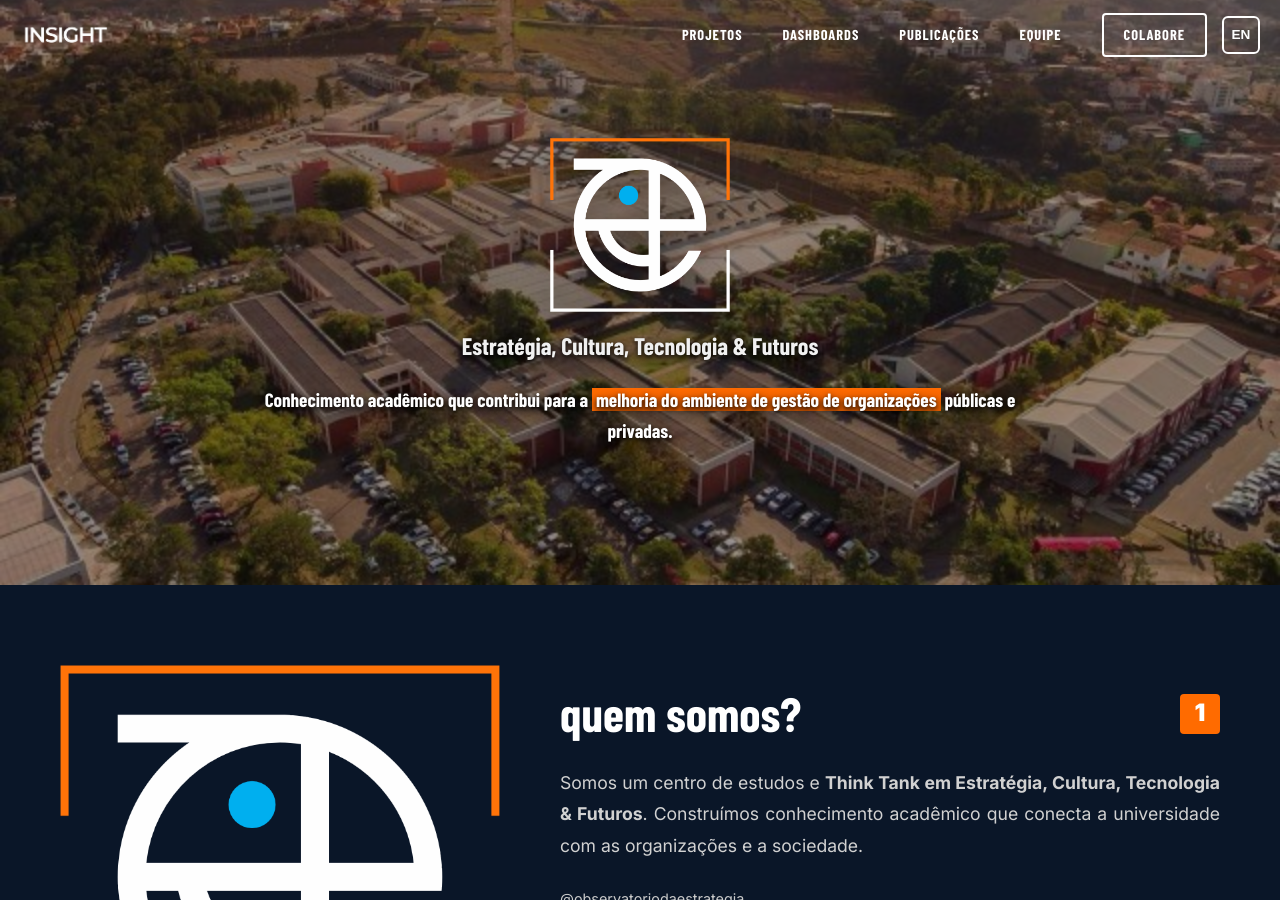
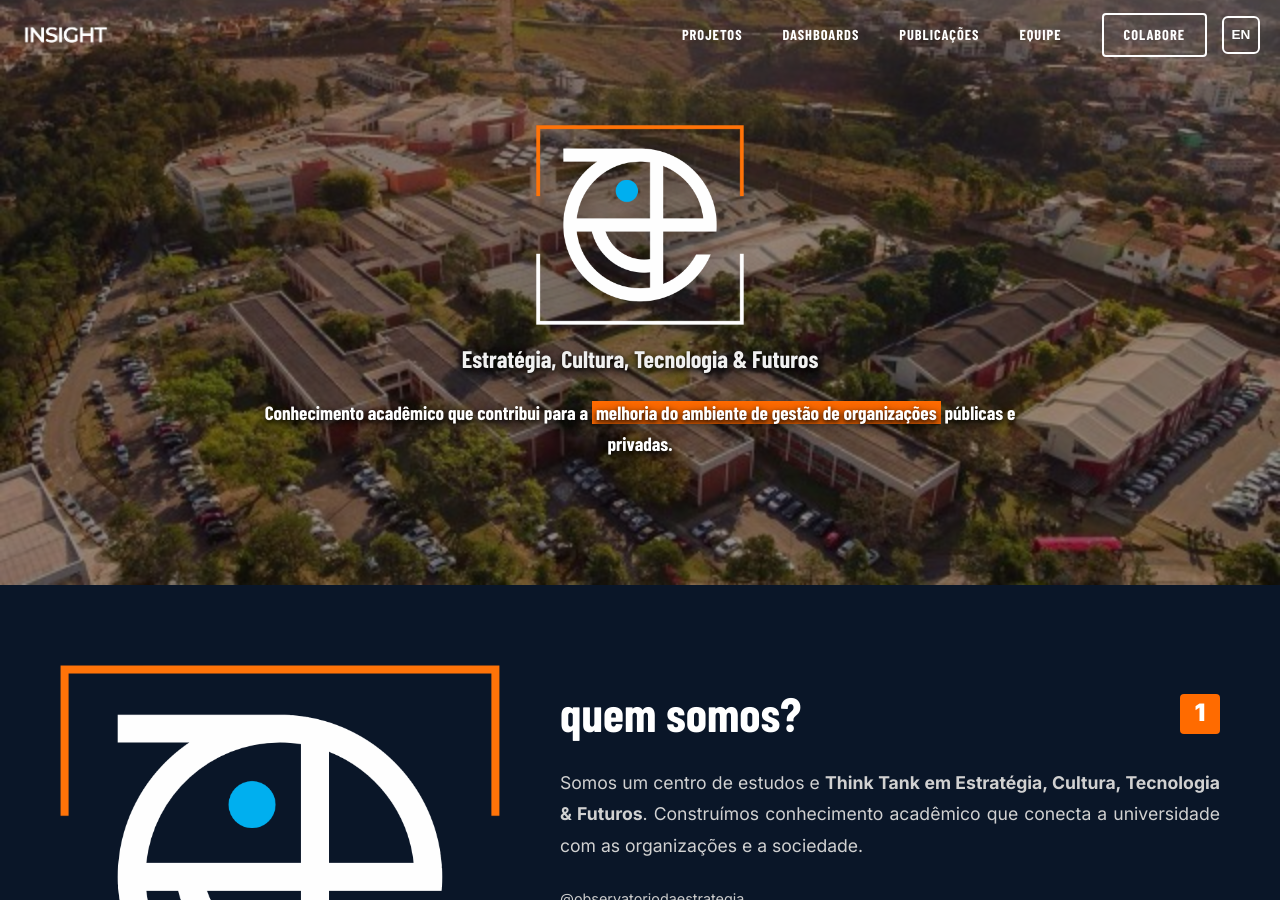
Before and after one commit to LucasBraga027/observatorio-estrategia-site, a Jekyll site: the page built from sobre.html, in a window 1280 px wide and 900 px high. Built offline with Jekyll 4.4.1, drawn with Linux system fonts in a browser that asks for light colours; nearby versions of some CDN libraries; some web fonts are replaced.

Commit message:
Ajusta limites de altura (max-height) da logo no banner inicial

```diff
--- a/index.html
+++ b/index.html
@@ -31,7 +31,7 @@ title: Insight - Pesquisa Colaborativa em Saúde
             <span class="slide-category">{{ slide_tag }}</span>
             {% if destaque.is_logo %}
                 <h1 class="slide-title" style="margin-top: 10px; margin-bottom: 25px;">
-                    <img src="{{ site.baseurl }}/images/[SÍMBOLO COLORIDO] Logo Observatório da Estratégia.png" alt="Logo Observatório da Estratégia" style="width: 250px; max-width: 80%; height: auto; object-fit: contain; filter: drop-shadow(0px 10px 25px rgba(0,0,0,0.6)); transition: transform 0.5s cubic-bezier(0.25, 0.46, 0.45, 0.94), filter 0.5s ease;" class="hero-slider-logo" onmouseover="this.style.transform='scale(1.03) translateY(-5px)'; this.style.filter='drop-shadow(0px 15px 35px rgba(0,0,0,0.8))';" onmouseout="this.style.transform='scale(1) translateY(0)'; this.style.filter='drop-shadow(0px 10px 25px rgba(0,0,0,0.6))';">
+                    <img src="{{ site.baseurl }}/images/[SÍMBOLO COLORIDO] Logo Observatório da Estratégia.png" alt="Logo Observatório da Estratégia" style="width: auto; max-width: 90%; max-height: 250px; height: 35vh; object-fit: contain; filter: drop-shadow(0px 10px 25px rgba(0,0,0,0.6)); transition: transform 0.5s cubic-bezier(0.25, 0.46, 0.45, 0.94), filter 0.5s ease;" class="hero-slider-logo" onmouseover="this.style.transform='scale(1.03) translateY(-5px)'; this.style.filter='drop-shadow(0px 15px 35px rgba(0,0,0,0.8))';" onmouseout="this.style.transform='scale(1) translateY(0)'; this.style.filter='drop-shadow(0px 10px 25px rgba(0,0,0,0.6))';">
                 </h1>
             {% else %}
                 <h1 class="slide-title">{{ slide_title }}</h1>
--- a/sobre.html
+++ b/sobre.html
@@ -102,7 +102,7 @@ navbar_class: ""
     <div style="position:relative; z-index:2; padding: 0 20px;">
         <!-- Logo Responsiva com Estilo Sofisticado -->
         <h1 class="hero-title" style="margin-bottom:15px; display: flex; justify-content: center;">
-            <img src="{{ site.baseurl }}/images/[SÍMBOLO COLORIDO] Logo Observatório da Estratégia.png" alt="Logo Observatório da Estratégia" style="width: 180px; max-width: 80%; height: auto; object-fit: contain; display: inline-block; filter: drop-shadow(0px 4px 15px rgba(0,0,0,0.5)); transition: transform 0.4s ease, filter 0.4s ease;" class="hero-logo-img">
+            <img src="{{ site.baseurl }}/images/[SÍMBOLO COLORIDO] Logo Observatório da Estratégia.png" alt="Logo Observatório da Estratégia" style="width: auto; max-width: 80%; max-height: 200px; height: 25vh; object-fit: contain; display: inline-block; filter: drop-shadow(0px 4px 15px rgba(0,0,0,0.5)); transition: transform 0.4s ease, filter 0.4s ease;" class="hero-logo-img">
         </h1>
         <style>
             .hero-logo-img:hover {
```
